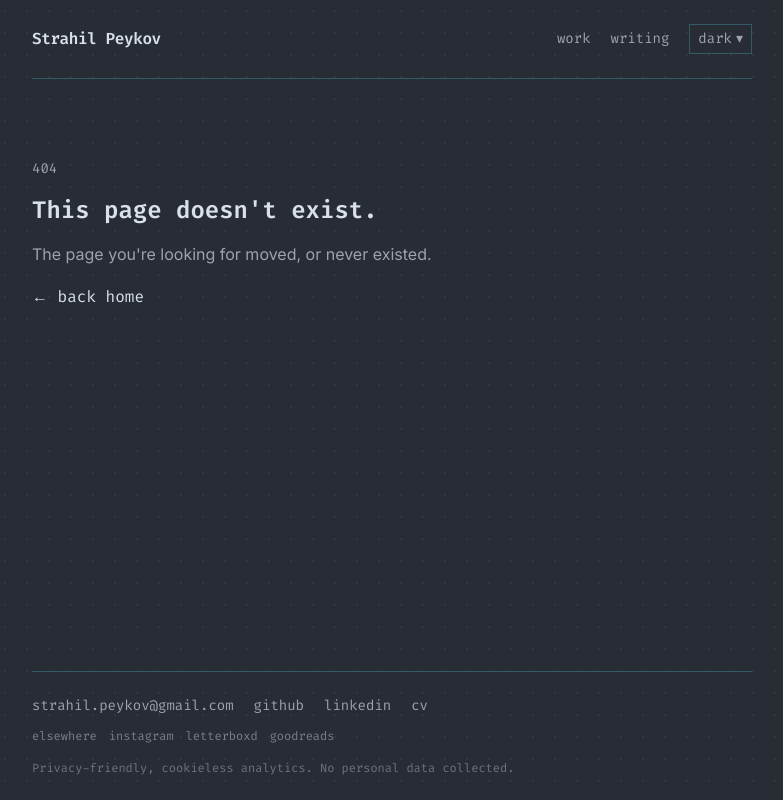
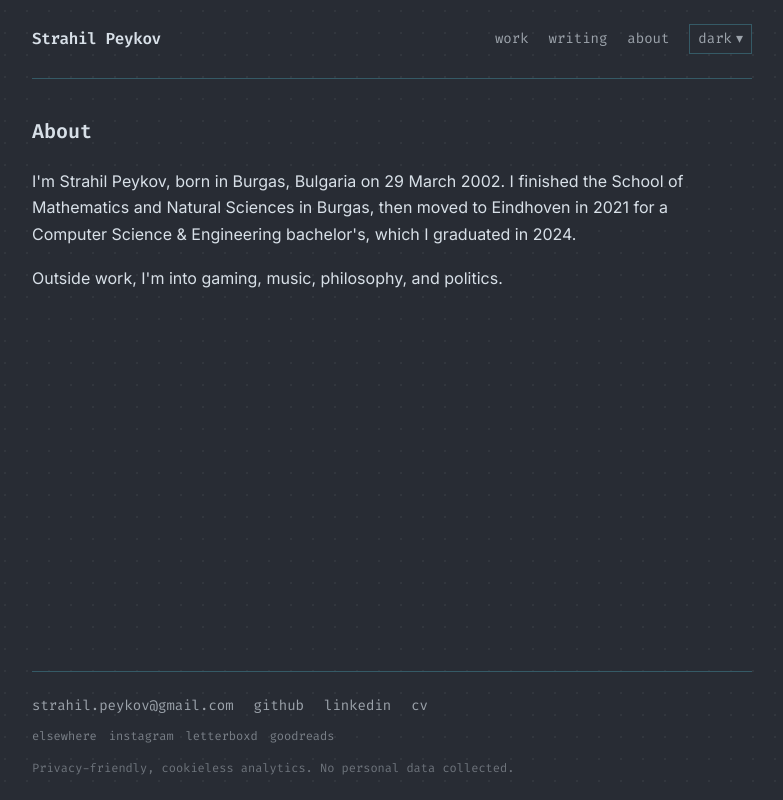
Before and after one commit to StrahilPeykov/strahil, a Next.js app: page /about in a window 1280 px wide. Before the commit this address had no page. Shown: the whole page, without its empty margins (248-1031 px from the left). Built offline with nearby package versions, Linux system fonts and the light colour scheme.

Commit message:
Add tiny about page with short bio, linked in nav

```diff
--- /dev/null
+++ b/app/about/page.tsx
@@ -0,0 +1,24 @@
+import type { Metadata } from "next";
+
+export const metadata: Metadata = {
+  title: "About",
+  description: "A short bio: who Strahil Peykov is, and what he's into.",
+  alternates: { canonical: "/about" },
+};
+
+export default function About() {
+  return (
+    <div className="space-y-6">
+      <h1 className="font-mono text-xl">About</h1>
+      <div className="prose">
+        <p>
+          I&apos;m Strahil Peykov, born in Burgas, Bulgaria on 29 March 2002. I
+          finished the School of Mathematics and Natural Sciences in Burgas, then
+          moved to Eindhoven in 2021 for a Computer Science &amp; Engineering
+          bachelor&apos;s, which I graduated in 2024.
+        </p>
+        <p>Outside work, I&apos;m into gaming, music, philosophy, and politics.</p>
+      </div>
+    </div>
+  );
+}
--- a/app/sitemap.ts
+++ b/app/sitemap.ts
@@ -9,6 +9,7 @@ export default function sitemap(): MetadataRoute.Sitemap {
     { url: `${base}/`, changeFrequency: "monthly", priority: 1 },
     { url: `${base}/work`, changeFrequency: "monthly", priority: 0.8 },
     { url: `${base}/writing`, changeFrequency: "weekly", priority: 0.8 },
+    { url: `${base}/about`, changeFrequency: "yearly", priority: 0.5 },
   ];
 
   const work: MetadataRoute.Sitemap = getWork().map((w) => ({
--- a/components/SiteHeader.tsx
+++ b/components/SiteHeader.tsx
@@ -11,6 +11,7 @@ export function SiteHeader() {
       <nav className="flex items-center gap-5 font-mono text-sm text-muted">
         <Link href="/work" className="hover:text-fg">work</Link>
         <Link href="/writing" className="hover:text-fg">writing</Link>
+        <Link href="/about" className="hover:text-fg">about</Link>
         <ThemeSwitcher />
       </nav>
     </header>
```
